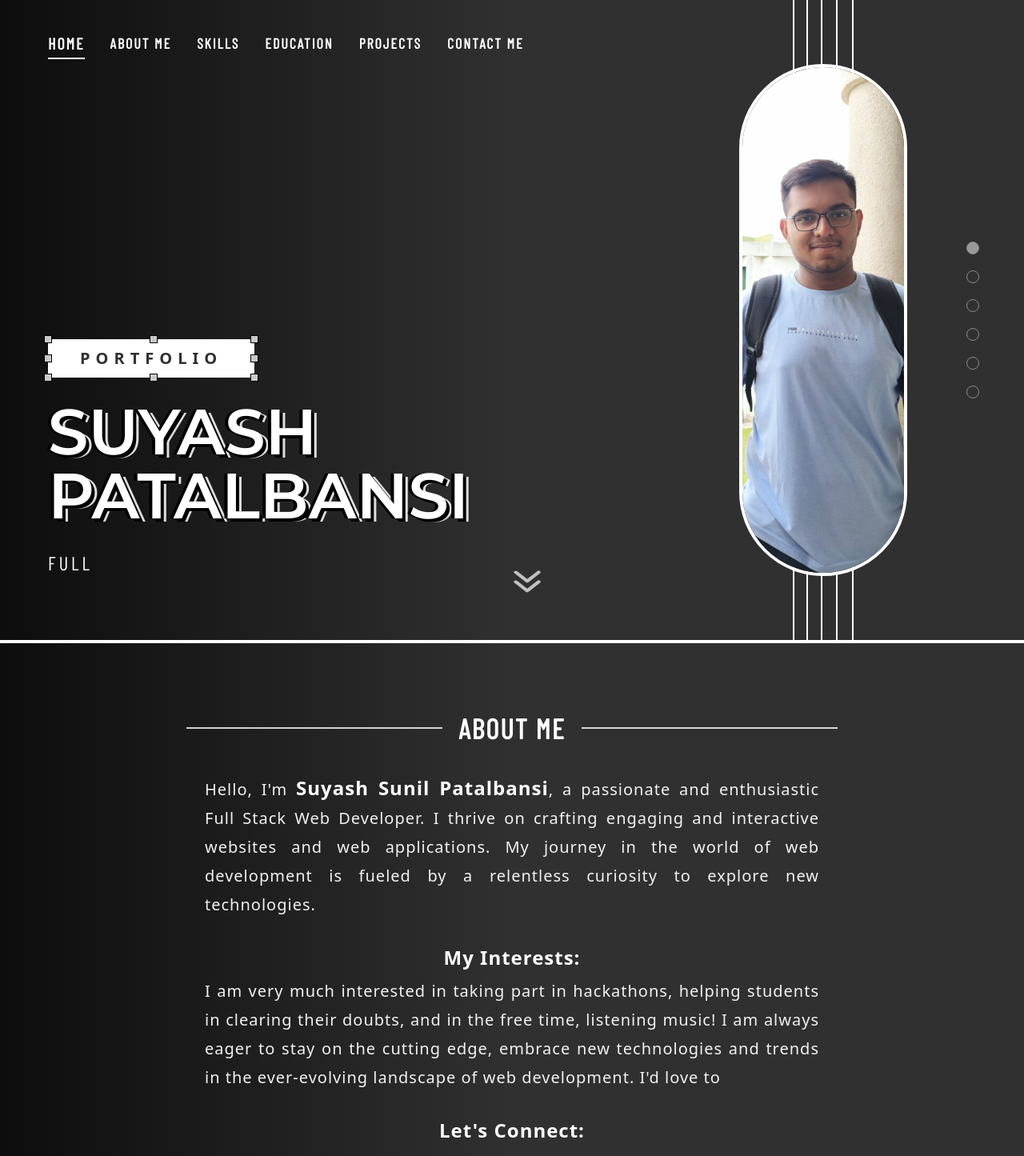
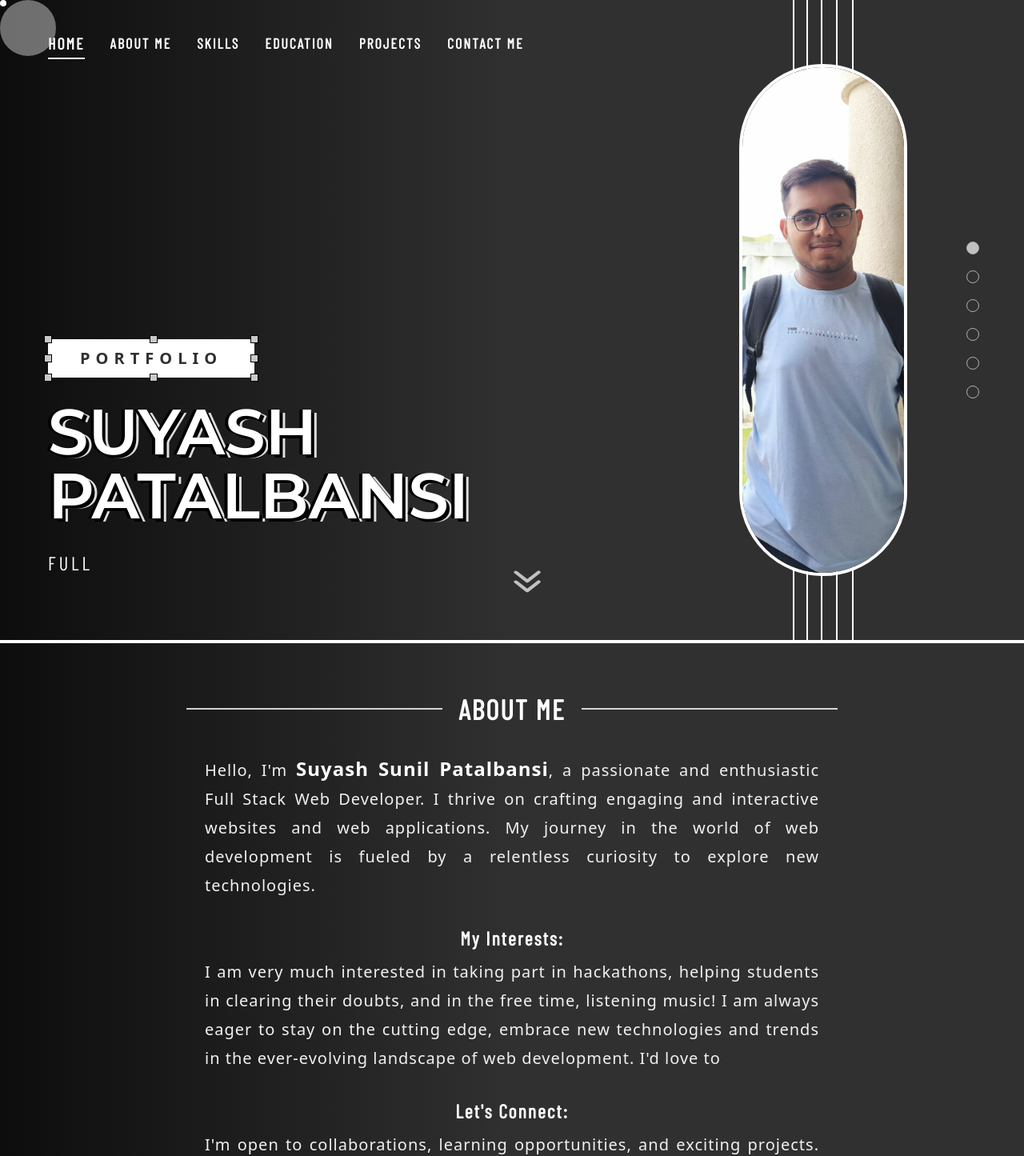
Before and after one commit to Suyash03022003/Portfolio, a Next.js app: page / in a window 1280 px wide. Shown: the top 1445 px of the page at 80% size. Built offline with nearby package versions, Linux system fonts and the light colour scheme; a web font is replaced by a local one.

Commit message:
Cursor changed

```diff
--- a/package.json
+++ b/package.json
@@ -10,6 +10,7 @@
   },
   "dependencies": {
     "@fontsource/barlow-condensed": "^5.0.8",
+    "@fontsource/fira-sans": "^5.0.18",
     "@fontsource/ysabeau-infant": "^5.0.3",
     "@fortawesome/fontawesome-svg-core": "^6.5.1",
     "@fortawesome/free-brands-svg-icons": "^6.5.1",
--- a/src/pages/index.js
+++ b/src/pages/index.js
@@ -1,13 +1,14 @@
 import React, { useState, useEffect, useRef } from "react";
 import { Montserrat } from "next/font/google";
 import "@fontsource/ysabeau-infant";
-import { BarlowCondensed_400Regular, BarlowCondensed_500Medium, BarlowCondensed_700Bold } from "@fontsource/barlow-condensed";
+import "@fontsource/barlow-condensed";
 import { FontAwesomeIcon } from '@fortawesome/react-fontawesome';
 import { faBars, faTimes, faDownload, faChevronDown, faEye } from '@fortawesome/free-solid-svg-icons';
 import { TypeAnimation } from 'react-type-animation';
 import { faLinkedin, faGithub, faInstagram } from '@fortawesome/free-brands-svg-icons';
 import { SkillsData } from '../data/SkillsData';
 import { SkillsTypeData } from '../data/SkillsTypeData';
+import '@fontsource/fira-sans';
 
 const montserrat = Montserrat({ subsets: ["latin"] });
 
@@ -17,6 +18,8 @@ export default function Home() {
   const [showNavButton, setShowNavButton] = useState(false);
   const [currentIndex, setCurrentIndex] = useState(0);
   const [isDownButtonHovered, setIsDownButtonHovered] = useState(false);
+  const cursorSmall = useRef(null)
+  const cursorBig = useRef(null)
 
   const sectionRefs = useRef([]);
 
@@ -55,26 +58,36 @@ export default function Home() {
     }
   };
 
+  const positionElement = (e) => {
+    if (cursorBig.current && cursorSmall.current) {
+      cursorBig.current.style.visibility = 'visible';
+      const mouseY = window.scrollY + e.clientY;
+      const mouseX = e.clientX;
+      cursorSmall.current.style.transform = `translate3d(${mouseX}px, ${mouseY}px, 0)`;
+
+      const newMouseX = mouseX - 30;
+      const newMouseY = mouseY - 30;
+      cursorBig.current.style.transform = `translate3d(${newMouseX}px, ${newMouseY}px, 0)`;
+
+      setTimeout(() => {
+        cursorBig.current.style.visibility = 'hidden';
+      }, 2000)
+    }
+  }
+
   useEffect(() => {
     window.addEventListener("scroll", handleScroll);
+    window.addEventListener('mousemove', positionElement);
+
     return () => {
       window.removeEventListener('scroll', handleScroll);
+      window.removeEventListener('mousemove', positionElement);
     };
   }, []);
 
   const handleNavItemClick = (index) => {
     handleMouseScroll(index);
   };
-
-  const downloadResume = () => {
-    const resumePath = '/assets/Resume.pdf';
-    const link = document.createElement('a');
-    link.href = resumePath;
-    link.download = 'Suyash_Patalbansi_Resume.pdf';
-    document.body.appendChild(link);
-    link.click();
-    document.body.removeChild(link);
-  }
 
   const viewResume = () => {
     const resumePath = '/assets/Resume.pdf';
@@ -88,27 +101,30 @@ export default function Home() {
 
   return (
     <>
-      <div className={`fixed top-0 left-0 h-screen flex gap-0 items-strech z-50 ${!showNav ? 'w-0' : 'w-full'}`}>
+      <div className="absolute w-[8px] h-[8px] bg-white rounded-full z-20" ref={el => cursorSmall.current = el} style={{transition: '0s'}}></div>
+      <div className="absolute w-[70px] h-[70px] bg-white opacity-40 rounded-full z-20" ref={el => cursorBig.current = el} style={{transition: '0.2s ease-out'}}></div>
+      <div className='bg-gradient-to-r from-[#0d0d0d] to-50% to-[#303030]'>
+        <div className={`fixed top-0 left-0 h-screen flex gap-0 items-strech z-30 ${!showNav ? 'w-0' : 'w-full'}`}>
           <div className='relative w-[65%] h-screen bg-black/80 flex flex-col gap-7 items-center justify-center shadow-2xl shadow-[#bfbebd] z-50'>
-          <p className="absolute top-5 right-5 w-12 h-12 text-white text-xl font-semibold rounded-full bg-white/20 flex items-center justify-center cursor-pointer hover:scale-110" onClick={() => { setShowNav(false) }}><FontAwesomeIcon icon={faTimes} /></p>
+            <p className="absolute top-5 right-5 w-12 h-12 text-white text-xl font-semibold rounded-full bg-white/20 flex items-center justify-center hover:scale-110" onClick={() => { setShowNav(false) }}><FontAwesomeIcon icon={faTimes} /></p>
             {['Home', 'About Me', 'Skills', 'Education', 'Projects', 'Contact Me'].map((link, index) => (
-            <p key={index} className={`relative cursor-pointer text-white font-semibold tracking-[2px] uppercase pb-1.5 overflow-hidden myLink ${currentIndex === index ? 'font-bold text-2xl activeNav' : 'text-xl hover:scale-105'} ${!showNav ? 'hidden' : 'block'}`} onClick={() => handleMouseScroll(index)} style={mainHeadingStyles}>{link}</p>
+              <p key={index} className={`relative text-white font-semibold tracking-[2px] z-30 uppercase pb-1.5 overflow-hidden myLink ${currentIndex === index ? 'font-bold text-2xl activeNav' : 'text-xl hover:scale-105'} ${!showNav ? 'hidden' : 'block'}`} onClick={() => handleMouseScroll(index)} style={mainHeadingStyles}>{link}</p>
             ))}
           </div>
           <div className="w-[35%] h-screen bg-gradient-to-r from-black/70 via-90% to-black/40"></div>
         </div>
-      <p className={`fixed text-white text-xl font-semibold rounded-full bg-white/30 flex items-center justify-center cursor-pointer hover:scale-110 ${showNavButton ? 'w-14 h-14 top-7 left-7' : 'w-0 h-0 top-0 left-0'} z-40`} onClick={() => { setShowNav(true) }}>
+        <p className={`z-20 fixed text-white text-xl font-semibold rounded-full bg-white/30 flex items-center justify-center hover:scale-110 ${showNavButton ? 'w-14 h-14 top-7 left-7' : 'w-0 h-0 top-0 left-0'}`} onClick={() => { setShowNav(true) }}>
           <FontAwesomeIcon icon={faBars} className={`${showNavButton ? 'block' : 'hidden'} w-6 h-6`} />
         </p>
-      <main id="Hero" className={` w-[100%] h-screen bg-gradient-to-r from-[#0d0d0d] to-50% to-[#303030] flex items-center pr-[50px] overflow-hidden ${showNav ? 'blur' : ''}`} ref={(ref) => sectionRefs.current[0] = ref}>
+        <main id="Hero" className={` w-[100%] h-screen flex items-center pr-[50px] overflow-hidden ${showNav ? 'blur' : ''}`} ref={(ref) => sectionRefs.current[0] = ref}>
           <div className="pl-[20px] w-[79%] h-screen flex flex-col items-start justify-between pt-[20px]">
             <div className={`flex items-center gap-8 my-5 pl-[40px] ${!showNavButton ? 'visible' : 'invisible'}`}>
               {['Home', 'About Me', 'Skills', 'Education', 'Projects', 'Contact Me'].map((link, index) => (
-              <p key={index} className={`relative cursor-pointer text-white font-semibold tracking-[2px] uppercase pb-1.5 overflow-hidden myLink ${currentIndex === index ? 'font-bold text-xl activeNav' : 'hover:scale-105 text-lg'}`} onClick={() => handleMouseScroll(index)} style={mainHeadingStyles}>{link}</p>
+                <p key={index} className={`relative text-white font-semibold tracking-[2px] z-30 uppercase pb-1.5 overflow-hidden myLink ${currentIndex === index ? 'font-bold text-xl activeNav' : 'hover:scale-105 text-lg'}`} onClick={() => handleMouseScroll(index)} style={mainHeadingStyles}>{link}</p>
               ))}
             </div>
             <div
-            className='absolute bottom-24 flex items-center justify-center left-1/2 cursor-pointer z-[100]'
+              className='absolute bottom-24 flex items-center justify-center left-1/2 z-[100]'
               id='downButton'
               onMouseEnter={() => setIsDownButtonHovered(true)}
               onMouseLeave={() => setIsDownButtonHovered(false)}
@@ -126,7 +142,7 @@ export default function Home() {
                 <FontAwesomeIcon icon={faChevronDown} className='absolute top-3 left-0 text-white/70' />
               </div>
             </div>
-          <div className="pl-[40px] w-full py-[80px] flex flex-col items-start justify-end gap-7 z-20">
+            <div className="pl-[40px] w-full py-[80px] flex flex-col items-start justify-end gap-7">
               <div className="relative">
                 <div className="absolute top-[-5px] left-[-5px] w-2.5 h-2.5 border border-[#000] bg-[#c9c9c9]"></div>
                 <div className="absolute top-[-5px] left-[49%] w-2.5 h-2.5 border border-[#000] bg-[#c9c9c9]"></div>
@@ -136,7 +152,7 @@ export default function Home() {
                 <div className="absolute bottom-[-5px] right-[-5px] w-2.5 h-2.5 border border-[#000] bg-[#c9c9c9]"></div>
                 <div className="absolute top-[40%] right-[-5px] w-2.5 h-2.5 border border-[#000] bg-[#c9c9c9]"></div>
                 <div className="absolute top-[-5px] right-[-5px] w-2.5 h-2.5 border border-[#000] bg-[#c9c9c9]"></div>
-              <button className="text-xl bg-white text-[#303030] font-extrabold py-2.5 px-10 tracking-[7px] z-40 cursor-crosshair">PORTFOLIO</button>
+                <button className="text-xl bg-white text-[#303030] font-extrabold py-2.5 px-10 tracking-[7px] cursor-crosshair">PORTFOLIO</button>
               </div>
               <p id='name' className={`w-1/3 text-white text-[80px] font-semibold leading-none ${montserrat.className}`}>SUYASH PATALBANSI</p>
               {/* <p className="text-white text-xl tracking-[9px]">FULL STACK DEVELOPER</p> */}
@@ -155,7 +171,7 @@ export default function Home() {
             </div>
           </div>
           <div className="relative w-[18%] h-screen flex items-center mr-24">
-          <div className="relative w-full h-[80%] z-40 border-4 border-solid border-white rounded-[150px]">
+            <div className="relative w-full h-[80%] z-10 border-4 border-solid border-white rounded-[150px]">
               <img
                 src='/assets/profile.jpg'
                 alt='ProfilePhoto'
@@ -171,11 +187,11 @@ export default function Home() {
               <div className={`w-[2px] bg-white h-full`}></div>
             </div>
           </div>
-        <div className='fixed w-[5%] flex flex-col items-center gap-5 z-50 right-8 opacity-50 hover:opacity-100'>
+          <div className='fixed w-[5%] flex flex-col items-center gap-5 z-50 right-8 opacity-70 hover:opacity-100'>
             {[1, 2, 3, 4, 5, 6].map((item, index) => (
               <div
                 key={index}
-              className={`cursor-pointer w-4 h-4 rounded-full border ${currentIndex === index ? 'bg-white' : ''}`}
+                className={`w-4 h-4 rounded-full border ${currentIndex === index ? 'bg-white' : ''}`}
                 onClick={() => handleNavItemClick(index)}
               >
               </div>
@@ -183,8 +199,8 @@ export default function Home() {
           </div>
         </main>
         <div className='h-1 bg-white'></div>
-      <main id="AboutMe" className={`w-full bg-gradient-to-r from-[#0d0d0d] to-50% to-[#303030] overflow-hidden ${showNav ? 'blur' : ''} pb-10`} ref={(ref) => sectionRefs.current[1] = ref}>
-        <div className="w-full flex items-center justify-center gap-5 mt-20">
+        <main id="AboutMe" className={`w-full overflow-hidden ${showNav ? 'blur' : ''} pb-10 pt-14`} ref={(ref) => sectionRefs.current[1] = ref}>
+          <div className="w-full flex items-center justify-center gap-5">
             <div className='w-1/4 h-0.5 bg-white/80'></div>
             <p className='text-white font-bold text-[35px] tracking-[2px] uppercase' style={mainHeadingStyles}>ABOUT ME</p>
             <div className='w-1/4 h-0.5 bg-white/80'></div>
@@ -192,11 +208,11 @@ export default function Home() {
           <div className='w-3/5 m-auto mt-8 flex flex-col items-start gap-3 text-justify'>
             <p className='text-[#f1f1f1] text-xl leading-9 tracking-[1px]'>Hello, I'm <span className='font-semibold text-white text-2xl'>Suyash Sunil Patalbansi</span>, a passionate and enthusiastic Full Stack Web Developer. I thrive on crafting engaging and interactive websites and web applications. My journey in the world of web development is fueled by a relentless curiosity to explore new technologies.</p>
             <p className='text-[#f1f1f1] text-xl leading-9 tracking-[1px] mt-5'>
-            <span className='block font-semibold text-white text-2xl text-center mb-2'>My Interests:</span>
+              <span className='block font-semibold text-white text-2xl text-center mb-2 tracking-[2px]' style={mainHeadingStyles}>My Interests:</span>
               I am very much interested in taking part in hackathons, helping students in clearing their doubts, and in the free time, listening music! I am always eager to stay on the cutting edge, embrace new technologies and trends in the ever-evolving landscape of web development. I'd love to
             </p>
             <p className='text-[#f1f1f1] text-xl leading-9 tracking-[1px] mt-5'>
-            <span className='block font-semibold text-white text-2xl text-center mb-2'>Let's Connect:</span>
+              <span className='block font-semibold text-white text-2xl text-center mb-2 tracking-[2px]' style={mainHeadingStyles}>Let's Connect:</span>
               I'm open to collaborations, learning opportunities, and exciting projects. If you share a passion for technology and innovation, I'd love to connect with you!
             </p>
             <div className='w-full flex items-center justify-between mt-5'>
@@ -215,20 +231,20 @@ export default function Home() {
                 </button> */}
               </div>
               <div className='flex items-center gap-4'>
-              <a href="https://github.com/Suyash03022003" target="_blank" rel="noopener noreferrer" className='w-14 h-14 rounded-full border-2 flex items-center justify-center'>
-                <FontAwesomeIcon icon={faGithub} className="text-white text-3xl hover:text-gray-500" />
+                <a href="https://github.com/Suyash03022003" target="_blank" rel="noopener noreferrer" className='z-20 cursor-none w-14 h-14 rounded-full border-2 flex items-center justify-center hover:scale-110'>
+                  <FontAwesomeIcon icon={faGithub} className="text-white text-3xl" />
                 </a>
-              <a href="https://www.linkedin.com/in/suyash-patalbansi" target="_blank" rel="noopener noreferrer" className='w-14 h-14 rounded-full border-2 flex items-center justify-center'>
-                <FontAwesomeIcon icon={faLinkedin} className="text-white text-3xl hover:text-blue-600" />
+                <a href="https://www.linkedin.com/in/suyash-patalbansi" target="_blank" rel="noopener noreferrer" className='z-20 cursor-none w-14 h-14 rounded-full border-2 flex items-center justify-center hover:scale-110'>
+                  <FontAwesomeIcon icon={faLinkedin} className="text-white text-3xl" />
                 </a>
-              <a href="https://www.instagram.com/suyashpatalbansi/" target="_blank" rel="noopener noreferrer" className='w-14 h-14 rounded-full border-2 flex items-center justify-center'>
-                <FontAwesomeIcon icon={faInstagram} className="text-white text-3xl hover:text-[#fc035a]" />
+                <a href="https://www.instagram.com/suyashpatalbansi/" target="_blank" rel="noopener noreferrer" className='z-20 cursor-none w-14 h-14 rounded-full border-2 flex items-center justify-center hover:scale-110'>
+                  <FontAwesomeIcon icon={faInstagram} className="text-white text-3xl" />
                 </a>
               </div>
             </div>
           </div>
         </main>
-      <main id="Skills" className={`w-full bg-gradient-to-r from-[#0d0d0d] to-50% to-[#303030] overflow-hidden ${showNav ? 'blur' : ''} pb-10 mr-[300px]`} ref={(ref) => sectionRefs.current[2] = ref}>
+        <main id="Skills" className={`w-full overflow-hidden ${showNav ? 'blur' : ''} pb-10 mr-[300px]`} ref={(ref) => sectionRefs.current[2] = ref}>
           <div className="w-full flex items-center justify-center gap-5 mt-20">
             <div className='w-1/4 h-0.5 bg-white/80'></div>
             <p className='text-white font-bold text-[35px] tracking-[2px] uppercase' style={mainHeadingStyles}>My Skills</p>
@@ -254,7 +270,7 @@ export default function Home() {
             }
           </div>
         </main>
-      <main id="Education" className={`w-full bg-gradient-to-r from-[#0d0d0d] to-50% to-[#303030] overflow-hidden ${showNav ? 'blur' : ''} pb-10`} ref={(ref) => sectionRefs.current[3] = ref}>
+        <main id="Education" className={`w-full overflow-hidden ${showNav ? 'blur' : ''} pb-10`} ref={(ref) => sectionRefs.current[3] = ref}>
           <div className="w-full flex items-center justify-center gap-5 mt-20">
             <div className='w-1/4 h-0.5 bg-white/80'></div>
             <p className='text-white font-bold text-[35px] tracking-[2px] uppercase' style={mainHeadingStyles}>EDUCATION</p>
@@ -292,31 +308,26 @@ export default function Home() {
             </div>
           </div>
         </main>
-      <main id="Projects" className={`w-full min-h-screen bg-gradient-to-r from-[#0d0d0d] to-50% to-[#303030] overflow-hidden ${showNav ? 'blur' : ''} pb-10 px-20`} ref={(ref) => sectionRefs.current[4] = ref}>
+        <main id="Projects" className={`w-full min-h-screen overflow-hidden ${showNav ? 'blur' : ''} pb-10 px-20`} ref={(ref) => sectionRefs.current[4] = ref}>
           <div className="w-full flex items-center justify-center gap-5 mt-20">
             <div className='w-1/4 h-0.5 bg-white/80'></div>
             <p className='text-white font-bold text-[35px] tracking-[2px] uppercase' style={mainHeadingStyles}>Projects</p>
             <div className='w-1/4 h-0.5 bg-white/80'></div>
           </div>
           <div className='full m-auto mt-10 flex flex-wrap items-strech justify-center text-justify gap-[30px]'>
-          <div className='w-[31%] border-2 border-white rounded-3xl cursor-pointer'>
+            <div className='w-[31%] border-2 border-white rounded-2xl cursor-pointer'>
               {/* <div className='w-full h-48 rounded-t-3xl opacity-80'><img src='../../assets/project1.png' className='rounded-t-3xl w-full h-full object-contain hover:scale-110' /></div> */}
-            <div className='w-full h-52 overflow-hidden opacity-80 rounded-t-3xl'>
-              <div className='w-full h-52 rounded-t-3xl hover:scale-110' style={{ backgroundImage: 'url(../../assets/project1.png)', backgroundRepeat: 'no-repeat', backgroundPosition: 'center', backgroundSize: 'cover' }}></div>
+              <div className='w-full h-52 overflow-hidden opacity-80 rounded-t-2xl hover:opacity-60'>
+                <div className='w-full h-52 rounded-t-2xl hover:scale-110' style={{ backgroundImage: 'url(../../assets/project1.png)', backgroundRepeat: 'no-repeat', backgroundPosition: 'center', backgroundSize: 'cover' }}></div>
               </div>
               <div className='flex flex-col gap-3 items-center py-4'>
-              <p className='font-semibold text-white/90 text-lg text-center'>Placement Preparation Module</p>
+                <p className={`font-semibold text-white/90 text-lg text-center tracking-[1px]`} style={{ fontFamily: 'Fira Sans' }}>Placement Preparation Module</p>
               </div>
-          </div>
-          <div className='w-[31%] border-2 border-white rounded-3xl'>
-            <div className='w-full h-48' style={{  }}></div>
-          </div>
-          <div className='w-[31%] border-2 border-white rounded-3xl'>
-            <div className='w-full h-48' style={{  }}></div>
             </div>
           </div>
         </main>
-      <main id="AboutMe" className={`w-[100%] h-screen bg-gradient-to-r from-[#0d0d0d] to-50% to-[#303030] flex items-center pr-[50px] overflow-hidden ${showNav ? 'blur' : ''}`} ref={(ref) => sectionRefs.current[5] = ref}></main>
+        <main id="AboutMe" className={`w-[100%] h-screen flex items-center pr-[50px] overflow-hidden ${showNav ? 'blur' : ''}`} ref={(ref) => sectionRefs.current[5] = ref}></main>
+      </div>
     </>
   );
 }
--- a/src/styles/globals.css
+++ b/src/styles/globals.css
@@ -7,6 +7,11 @@
     margin: 0;
     padding: 0;
     box-sizing: border-box;
+}
+
+body {
+    overflow-x: hidden;
+    cursor: none !important;
 }
 
 #name {
```
Also changed, not shown: 1 other file (tests, documents, lock files or other folders). Lines whose indentation alone changed are shown as unchanged.
